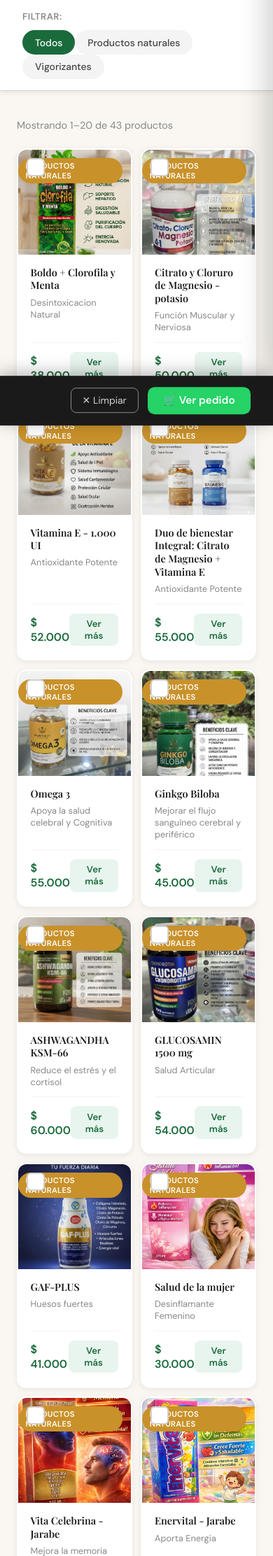
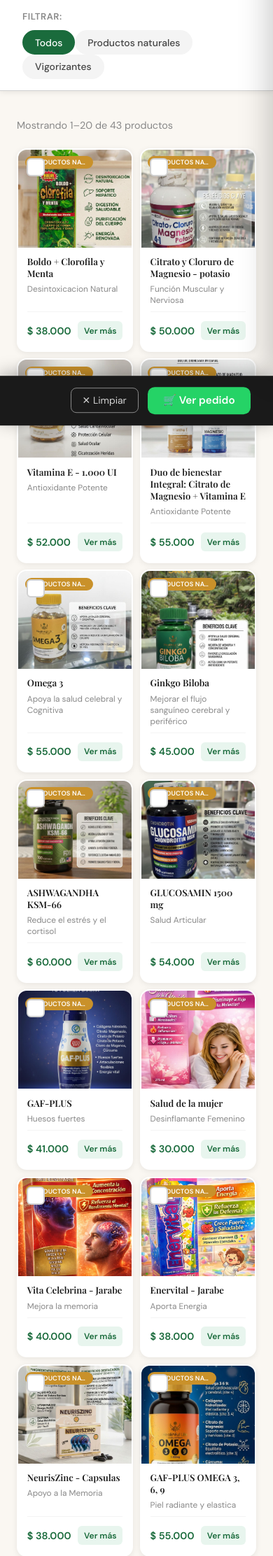
Before and after one commit to ildergutierrez/gistore, a PHP site: page / in a window 390 px wide. Shown: the part 307-2531 px from the top of the page at 70% size. Run offline with PHP 8.4, Linux system fonts and the light colour scheme.

Commit message:
responsive

```diff
--- a/css/style.css
+++ b/css/style.css
@@ -172,22 +172,24 @@ main { max-width: 1300px; margin: 0 auto; padding: 2.5rem 1.5rem; }
 .tarjeta:hover .tarjeta-img-wrap img { transform: scale(1.06); }
 
 .tarjeta-categoria-badge {
-  position: absolute; top: .75rem; right: .75rem;
+  position: absolute; top: .6rem; left: .6rem;
   background: var(--dorado); color: var(--blanco);
-  font-size: .7rem; font-weight: 600;
-  padding: .25rem .65rem; border-radius: 50px;
-  text-transform: uppercase; letter-spacing: .3px;
+  font-size: .62rem; font-weight: 600;
+  padding: .2rem .55rem; border-radius: 50px;
+  text-transform: uppercase; letter-spacing: .2px;
+  max-width: 55%; white-space: nowrap;
+  overflow: hidden; text-overflow: ellipsis;
 }
 .tarjeta-body { padding: 1rem 1.1rem 1.2rem; flex: 1; display: flex; flex-direction: column; }
 .tarjeta-nombre { font-family: 'Playfair Display', serif; font-size: 1.05rem; font-weight: 600; color: var(--negro); margin-bottom: .4rem; line-height: 1.3; }
 .tarjeta-beneficio-top { font-size: .8rem; color: var(--gris-500); margin-bottom: .8rem; flex: 1; }
-.tarjeta-footer { display: flex; align-items: center; justify-content: space-between; margin-top: auto; padding-top: .8rem; border-top: 1px solid var(--gris-100); }
-.tarjeta-precio { font-size: 1.2rem; font-weight: 700; color: var(--verde); }
+.tarjeta-footer { display: flex; align-items: center; justify-content: space-between; gap: .4rem; flex-wrap: nowrap; margin-top: auto; padding-top: .8rem; border-top: 1px solid var(--gris-100); }
+.tarjeta-precio { font-size: 1.1rem; font-weight: 700; color: var(--verde); white-space: nowrap; flex-shrink: 0; }
 .btn-ver {
   background: var(--verde-suave); color: var(--verde); border: none;
-  border-radius: 8px; padding: .4rem .9rem;
-  font-family: 'DM Sans', sans-serif; font-size: .82rem; font-weight: 600;
-  cursor: pointer; transition: var(--transicion);
+  border-radius: 8px; padding: .4rem .75rem;
+  font-family: 'DM Sans', sans-serif; font-size: .8rem; font-weight: 600;
+  cursor: pointer; transition: var(--transicion); white-space: nowrap; flex-shrink: 0;
 }
 .btn-ver:hover { background: var(--verde); color: var(--blanco); }
 
@@ -448,10 +450,14 @@ footer span { color: var(--dorado-claro); }
   .filtros-wrap { top: 60px; }
 }
 @media (max-width: 480px) {
-  .grilla { grid-template-columns: repeat(2, 1fr); gap: .8rem; }
-  .tarjeta-img-wrap { height: 150px; }
-  .tarjeta-nombre { font-size: .9rem; }
-  .tarjeta-precio { font-size: 1rem; }
+  .grilla { grid-template-columns: repeat(2, 1fr); gap: .6rem; }
+  .tarjeta-img-wrap { height: 140px; }
+  .tarjeta-body { padding: .7rem .8rem .9rem; }
+  .tarjeta-nombre { font-size: .82rem; }
+  .tarjeta-beneficio-top { font-size: .74rem; margin-bottom: .5rem; }
+  .tarjeta-precio { font-size: .9rem; }
+  .btn-ver { font-size: .75rem; padding: .35rem .55rem; border-radius: 6px; }
+  .tarjeta-categoria-badge { font-size: .58rem; padding: .18rem .45rem; max-width: 60%; }
   .modal-acciones { flex-direction: column; }
   .btn-whatsapp-modal, .btn-seleccionar-modal { width: 100%; }
   #carrito-panel { width: 100vw; }
--- a/page/nosotros.html
+++ b/page/nosotros.html
@@ -322,7 +322,7 @@
       </div>
       <nav class="header-nav">
         <a href="../index.html">Catálogo</a>
-        <a href="nosotros.html" class="activo">Quiénes somos</a>
+        <a href=".#" class="activo">Quiénes somos</a>
       </nav>
     </div>
   </header>
```
